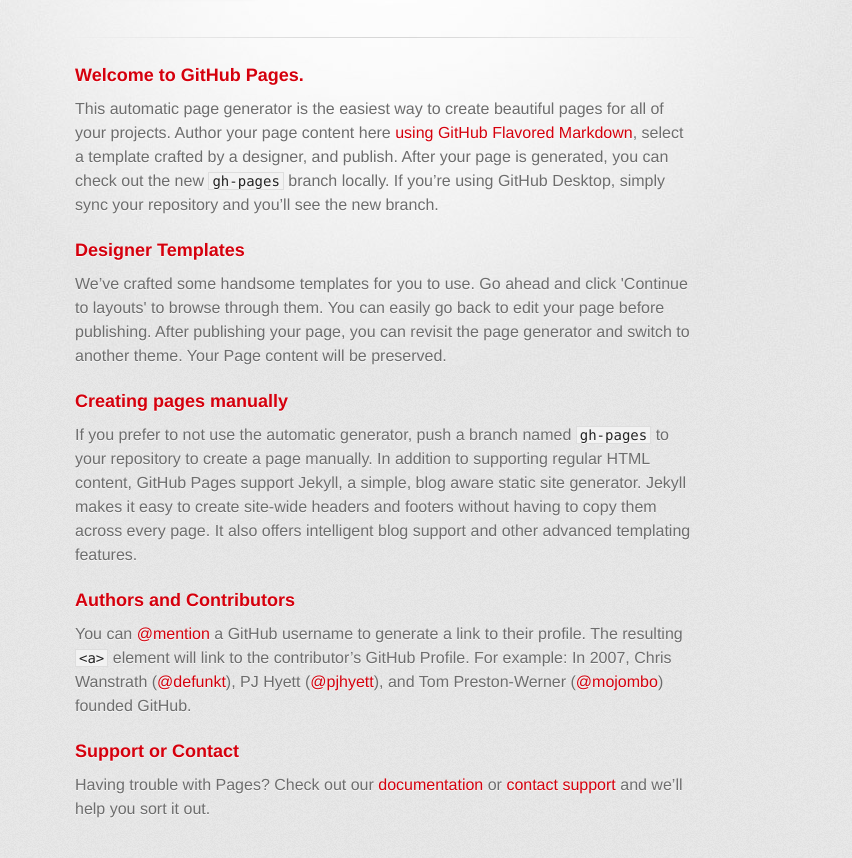
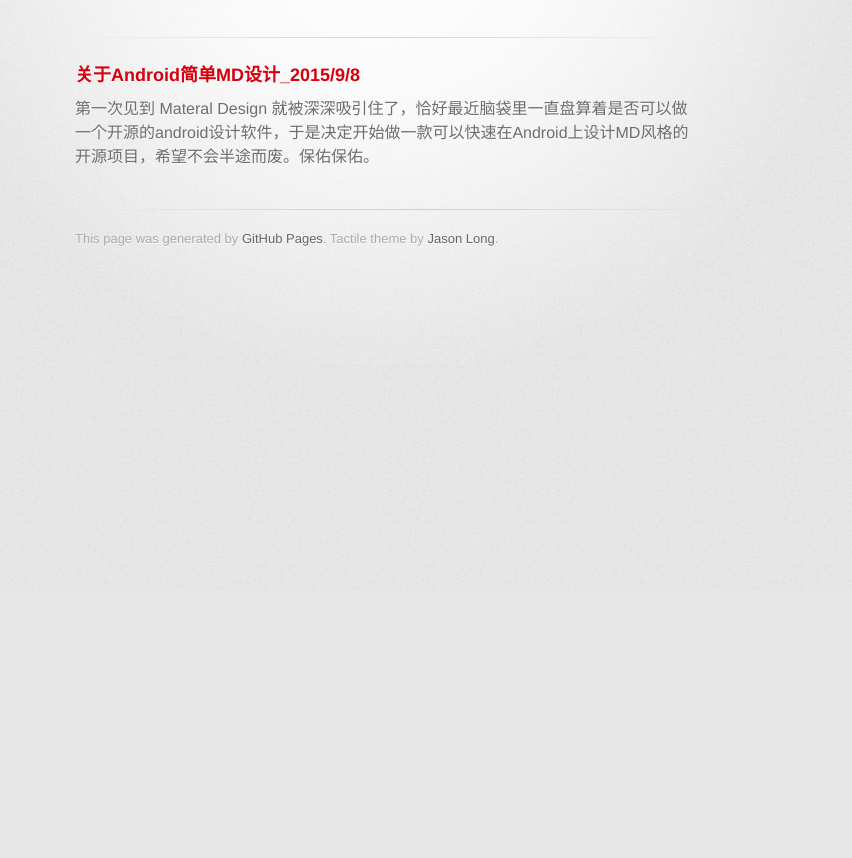
Before and after one commit to Hellobird/MyPage, a plain HTML site: page index.html in a window 1280 px wide. Shown: the part 209-1067 px from the top of the page, without its empty margins (255-1107 px from the left). After the commit the page ends 800 px from the top, so only its background shows below. Drawn offline with Linux system fonts and the light colour scheme; a web font is replaced by a local one.

Commit message:
Replace master branch with page content via GitHub

```diff
--- a/index.html
+++ b/index.html
@@ -10,7 +10,7 @@
     <!--[if lt IE 9]>
     <script src="//html5shiv.googlecode.com/svn/trunk/html5.js"></script>
     <![endif]-->
-    <title>Hellobird.GitHub.com by Hellobird</title>
+    <title>一只菜鸟Coder by Hellobird</title>
   </head>
 
   <body>
@@ -18,8 +18,8 @@
       <div class="inner">
 
         <header>
-          <h1>Hellobird.GitHub.com</h1>
-          <h2>This is my page</h2>
+          <h1>一只菜鸟Coder</h1>
+          <h2>不忘初心，方得始终</h2>
         </header>
 
         <section id="downloads" class="clearfix">
@@ -30,29 +30,9 @@
 
         <section id="main_content">
           <h3>
-<a id="welcome-to-github-pages" class="anchor" href="#welcome-to-github-pages" aria-hidden="true"><span class="octicon octicon-link"></span></a>Welcome to GitHub Pages.</h3>
+<a id="关于android简单md设计_201598" class="anchor" href="#%E5%85%B3%E4%BA%8Eandroid%E7%AE%80%E5%8D%95md%E8%AE%BE%E8%AE%A1_201598" aria-hidden="true"><span class="octicon octicon-link"></span></a>关于Android简单MD设计_2015/9/8</h3>
 
-<p>This automatic page generator is the easiest way to create beautiful pages for all of your projects. Author your page content here <a href="https://guides.github.com/features/mastering-markdown/">using GitHub Flavored Markdown</a>, select a template crafted by a designer, and publish. After your page is generated, you can check out the new <code>gh-pages</code> branch locally. If you’re using GitHub Desktop, simply sync your repository and you’ll see the new branch.</p>
-
-<h3>
-<a id="designer-templates" class="anchor" href="#designer-templates" aria-hidden="true"><span class="octicon octicon-link"></span></a>Designer Templates</h3>
-
-<p>We’ve crafted some handsome templates for you to use. Go ahead and click 'Continue to layouts' to browse through them. You can easily go back to edit your page before publishing. After publishing your page, you can revisit the page generator and switch to another theme. Your Page content will be preserved.</p>
-
-<h3>
-<a id="creating-pages-manually" class="anchor" href="#creating-pages-manually" aria-hidden="true"><span class="octicon octicon-link"></span></a>Creating pages manually</h3>
-
-<p>If you prefer to not use the automatic generator, push a branch named <code>gh-pages</code> to your repository to create a page manually. In addition to supporting regular HTML content, GitHub Pages support Jekyll, a simple, blog aware static site generator. Jekyll makes it easy to create site-wide headers and footers without having to copy them across every page. It also offers intelligent blog support and other advanced templating features.</p>
-
-<h3>
-<a id="authors-and-contributors" class="anchor" href="#authors-and-contributors" aria-hidden="true"><span class="octicon octicon-link"></span></a>Authors and Contributors</h3>
-
-<p>You can <a href="https://github.com/blog/821" class="user-mention">@mention</a> a GitHub username to generate a link to their profile. The resulting <code>&lt;a&gt;</code> element will link to the contributor’s GitHub Profile. For example: In 2007, Chris Wanstrath (<a href="https://github.com/defunkt" class="user-mention">@defunkt</a>), PJ Hyett (<a href="https://github.com/pjhyett" class="user-mention">@pjhyett</a>), and Tom Preston-Werner (<a href="https://github.com/mojombo" class="user-mention">@mojombo</a>) founded GitHub.</p>
-
-<h3>
-<a id="support-or-contact" class="anchor" href="#support-or-contact" aria-hidden="true"><span class="octicon octicon-link"></span></a>Support or Contact</h3>
-
-<p>Having trouble with Pages? Check out our <a href="https://help.github.com/pages">documentation</a> or <a href="https://github.com/contact">contact support</a> and we’ll help you sort it out.</p>
+<p>第一次见到 Materal Design 就被深深吸引住了，恰好最近脑袋里一直盘算着是否可以做一个开源的android设计软件，于是决定开始做一款可以快速在Android上设计MD风格的开源项目，希望不会半途而废。保佑保佑。</p>
         </section>
 
         <footer>
```
Also changed, not shown: params.json (+1 -1 lines).
